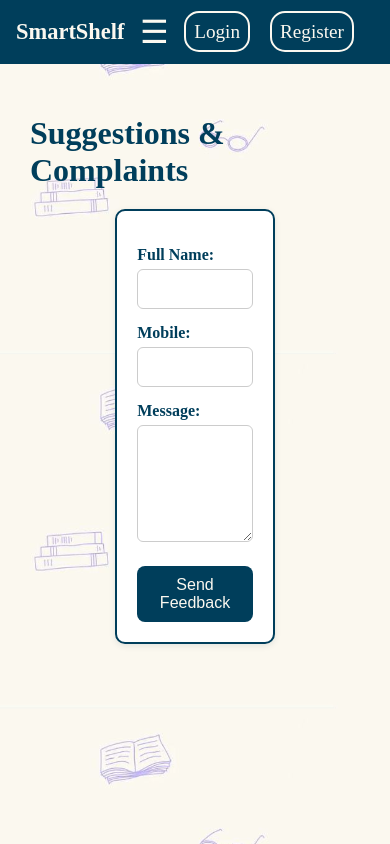
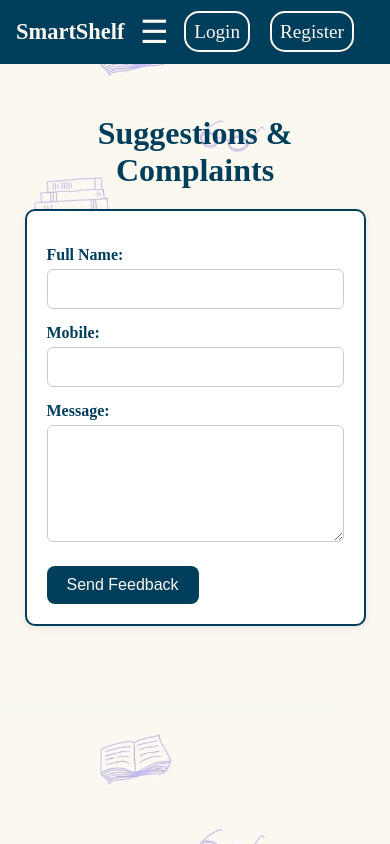
Before and after one commit to Sama-Sokkar/Digital-Library, a Flask app: page /contact in a window 390 px wide. Run offline with Flask 3, Linux system fonts and the light colour scheme.

Commit message:
responsive: the website responsive on mobile

```diff
--- a/static/css/contact.css
+++ b/static/css/contact.css
@@ -50,3 +50,12 @@
 .feedback-button:hover {
   background-color: #007b8d;
 }
+
+@media (max-width: 550px) {
+  .feedback-form {
+    width: 90%;
+  }
+  .feedback-header {
+    text-align: center;
+  }
+}
```
Also changed, not shown: data/books.json (+0 -10 lines), static/css/bookDetails.css (+7 -0 lines), static/css/bookForm.css (+8 -0 lines).
